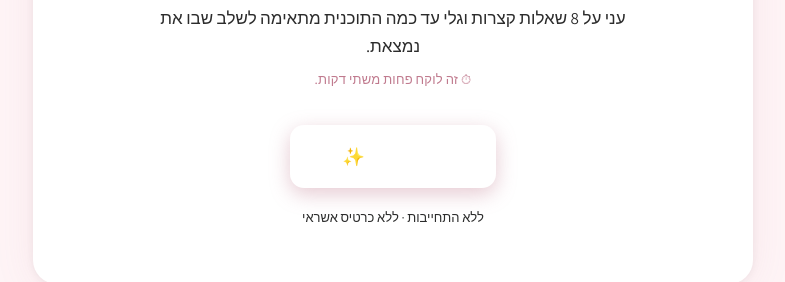
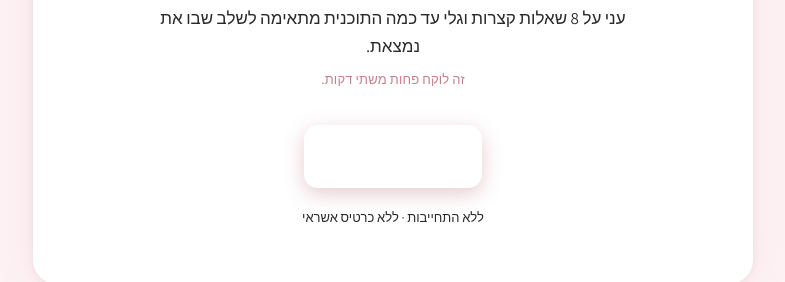
Before and after one commit to ortalkatzover/quiz-ortal, a React (Vite) app: page / in a window 1280 px wide. Shown: the part 313-595 px from the top of the page, without its empty margins (306-1091 px from the left). Built offline with nearby package versions, Linux system fonts and the light colour scheme.

Commit message:
Fix colors from image, remove emojis, replace long dashes with hyphens

```diff
--- a/src/components/FeedbackMessage.tsx
+++ b/src/components/FeedbackMessage.tsx
@@ -22,12 +22,8 @@ export default function FeedbackMessage({ text, visible }: FeedbackMessageProps)
             background: 'var(--color-primary-xlight)',
             border: '1px solid var(--color-border)',
             borderRadius: '12px',
-            display: 'flex',
-            alignItems: 'flex-start',
-            gap: '10px',
           }}
         >
-          <span style={{ fontSize: '18px', lineHeight: 1 }}>✨</span>
           <p style={{
             margin: 0,
             fontSize: '15px',
--- a/src/components/QuestionCard.tsx
+++ b/src/components/QuestionCard.tsx
@@ -170,7 +170,7 @@ export default function QuestionCard({
                   (e.currentTarget as HTMLButtonElement).style.boxShadow = '0 4px 16px rgba(192, 122, 142, 0.35)';
                 }}
               >
-                לשאלה הבאה ←
+                לשאלה הבאה
               </motion.button>
             )}
           </AnimatePresence>
@@ -200,7 +200,7 @@ export default function QuestionCard({
                 (e.currentTarget as HTMLButtonElement).style.textDecorationColor = 'transparent';
               }}
             >
-              ← חזרה לשאלה הקודמת
+              חזרה לשאלה הקודמת
             </button>
           )}
         </div>
--- a/src/components/QuizIntro.tsx
+++ b/src/components/QuizIntro.tsx
@@ -25,13 +25,12 @@ export default function QuizIntro({ onStart }: QuizIntroProps) {
           alignItems: 'center',
           justifyContent: 'center',
           margin: '0 auto 28px',
-          boxShadow: '0 8px 24px rgba(192, 122, 142, 0.3)',
+          boxShadow: '0 8px 24px rgba(196, 128, 140, 0.3)',
         }}
       >
         <svg width="34" height="34" viewBox="0 0 34 34" fill="none" aria-hidden="true">
-          <path d="M17 3C9.268 3 3 9.268 3 17s6.268 14 14 14 14-6.268 14-14S24.732 3 17 3z" stroke="white" strokeWidth="2" fill="none"/>
-          <path d="M17 11v6l4 2" stroke="white" strokeWidth="2" strokeLinecap="round"/>
-          <circle cx="17" cy="17" r="2" fill="white"/>
+          <circle cx="17" cy="17" r="13" stroke="white" strokeWidth="2" fill="none"/>
+          <path d="M17 11v7l4 2" stroke="white" strokeWidth="2" strokeLinecap="round"/>
         </svg>
       </motion.div>
 
@@ -78,7 +77,7 @@ export default function QuizIntro({ onStart }: QuizIntroProps) {
           letterSpacing: '0.2px',
         }}
       >
-        ⏱ זה לוקח פחות משתי דקות.
+        זה לוקח פחות משתי דקות.
       </motion.p>
 
       <motion.button
@@ -96,22 +95,22 @@ export default function QuizIntro({ onStart }: QuizIntroProps) {
           fontSize: '18px',
           fontWeight: 700,
           cursor: 'pointer',
-          boxShadow: '0 6px 20px rgba(192, 122, 142, 0.4)',
+          boxShadow: '0 6px 20px rgba(196, 128, 140, 0.4)',
           transition: 'transform 0.15s ease, box-shadow 0.15s ease',
           fontFamily: 'inherit',
           letterSpacing: '0.3px',
         }}
         onMouseEnter={(e) => {
           (e.currentTarget as HTMLButtonElement).style.transform = 'translateY(-2px)';
-          (e.currentTarget as HTMLButtonElement).style.boxShadow = '0 10px 28px rgba(192, 122, 142, 0.5)';
+          (e.currentTarget as HTMLButtonElement).style.boxShadow = '0 10px 28px rgba(196, 128, 140, 0.5)';
         }}
         onMouseLeave={(e) => {
           (e.currentTarget as HTMLButtonElement).style.transform = '';
-          (e.currentTarget as HTMLButtonElement).style.boxShadow = '0 6px 20px rgba(192, 122, 142, 0.4)';
+          (e.currentTarget as HTMLButtonElement).style.boxShadow = '0 6px 20px rgba(196, 128, 140, 0.4)';
         }}
         aria-label="התחל את השאלון"
       >
-        מתחילות ✨
+        מתחילות
       </motion.button>
 
       <motion.p
--- a/src/components/ResultScreen.tsx
+++ b/src/components/ResultScreen.tsx
@@ -9,7 +9,6 @@ interface ResultConfig {
   primaryButtonHref?: string;
   secondaryButton?: string;
   secondaryButtonHref?: string;
-  emoji: string;
   tagColor: string;
   tagBg: string;
   tagLabel: string;
@@ -17,7 +16,6 @@ interface ResultConfig {
 
 const RESULTS: Record<QuizResult, ResultConfig> = {
   high_match: {
-    emoji: '🌟',
     tagLabel: 'התאמה גבוהה',
     tagColor: '#7B4F5E',
     tagBg: '#FDE8EE',
@@ -30,7 +28,6 @@ const RESULTS: Record<QuizResult, ResultConfig> = {
     secondaryButton: 'דברי איתי בוואטסאפ',
   },
   potential: {
-    emoji: '✨',
     tagLabel: 'פוטנציאל מצוין',
     tagColor: '#6B5B8E',
     tagBg: '#EEE8F5',
@@ -38,12 +35,11 @@ const RESULTS: Record<QuizResult, ResultConfig> = {
     description:
       'יש לך בסיס טוב, ומה שחסר לך עכשיו הוא סדר, ביטחון וליווי.',
     subText:
-      'את לא צריכה להיות מוכנה במאה אחוז — את צריכה מסגרת שתעזור לך להתקדם צעד אחר צעד.',
+      'את לא צריכה להיות מוכנה במאה אחוז - את צריכה מסגרת שתעזור לך להתקדם צעד אחר צעד.',
     primaryButton: 'אני רוצה לבדוק התאמה עם אורטל',
     secondaryButton: 'דברי איתי בוואטסאפ',
   },
   not_ready: {
-    emoji: '💡',
     tagLabel: 'בשלב הזה',
     tagColor: '#7A6856',
     tagBg: '#F5EDE8',
@@ -72,13 +68,25 @@ export default function ResultScreen({ result, onRestart }: ResultScreenProps) {
       style={{ textAlign: 'center' }}
     >
       <motion.div
-        initial={{ scale: 0.5, opacity: 0 }}
+        initial={{ scale: 0.8, opacity: 0 }}
         animate={{ scale: 1, opacity: 1 }}
-        transition={{ delay: 0.1, type: 'spring', stiffness: 200, damping: 15 }}
-        style={{ fontSize: '56px', lineHeight: 1, marginBottom: '16px' }}
+        transition={{ delay: 0.1, duration: 0.4 }}
+        style={{
+          width: '64px',
+          height: '64px',
+          background: 'linear-gradient(135deg, var(--color-primary-light), var(--color-primary))',
+          borderRadius: '50%',
+          display: 'flex',
+          alignItems: 'center',
+          justifyContent: 'center',
+          margin: '0 auto 16px',
+          boxShadow: '0 6px 20px rgba(196, 128, 140, 0.3)',
+        }}
         aria-hidden="true"
       >
-        {cfg.emoji}
+        <svg width="28" height="28" viewBox="0 0 28 28" fill="none">
+          <path d="M7 14l5 5 9-9" stroke="white" strokeWidth="2.2" strokeLinecap="round" strokeLinejoin="round"/>
+        </svg>
       </motion.div>
 
       <motion.span
@@ -155,9 +163,7 @@ export default function ResultScreen({ result, onRestart }: ResultScreenProps) {
         style={{ display: 'flex', flexDirection: 'column', gap: '12px', maxWidth: '360px', marginInline: 'auto' }}
       >
         <button
-          onClick={() => {
-            if (cfg.primaryButtonHref) window.open(cfg.primaryButtonHref, '_blank');
-          }}
+          onClick={() => { if (cfg.primaryButtonHref) window.open(cfg.primaryButtonHref, '_blank'); }}
           style={{
             width: '100%',
             padding: '16px',
@@ -168,17 +174,17 @@ export default function ResultScreen({ result, onRestart }: ResultScreenProps) {
             fontSize: '16px',
             fontWeight: 700,
             cursor: 'pointer',
-            boxShadow: '0 4px 16px rgba(192, 122, 142, 0.35)',
+            boxShadow: '0 4px 16px rgba(196, 128, 140, 0.35)',
             fontFamily: 'inherit',
             transition: 'transform 0.15s ease, box-shadow 0.15s ease',
           }}
           onMouseEnter={(e) => {
             (e.currentTarget as HTMLButtonElement).style.transform = 'translateY(-1px)';
-            (e.currentTarget as HTMLButtonElement).style.boxShadow = '0 8px 24px rgba(192, 122, 142, 0.45)';
+            (e.currentTarget as HTMLButtonElement).style.boxShadow = '0 8px 24px rgba(196, 128, 140, 0.45)';
           }}
           onMouseLeave={(e) => {
             (e.currentTarget as HTMLButtonElement).style.transform = '';
-            (e.currentTarget as HTMLButtonElement).style.boxShadow = '0 4px 16px rgba(192, 122, 142, 0.35)';
+            (e.currentTarget as HTMLButtonElement).style.boxShadow = '0 4px 16px rgba(196, 128, 140, 0.35)';
           }}
         >
           {cfg.primaryButton}
@@ -186,9 +192,7 @@ export default function ResultScreen({ result, onRestart }: ResultScreenProps) {
 
         {cfg.secondaryButton && (
           <button
-            onClick={() => {
-              if (cfg.secondaryButtonHref) window.open(cfg.secondaryButtonHref, '_blank');
-            }}
+            onClick={() => { if (cfg.secondaryButtonHref) window.open(cfg.secondaryButtonHref, '_blank'); }}
             style={{
               width: '100%',
               padding: '15px',
@@ -244,7 +248,7 @@ export default function ResultScreen({ result, onRestart }: ResultScreenProps) {
             (e.currentTarget as HTMLButtonElement).style.background = 'none';
           }}
         >
-          ↺ התחילי את השאלון מחדש
+          התחילי מחדש
         </button>
       </motion.div>
     </motion.div>
--- a/src/data/questions.ts
+++ b/src/data/questions.ts
@@ -168,12 +168,12 @@ export const QUESTIONS: Question[] = [
         score: 3,
       },
       {
-        text: '4–6 שעות',
+        text: '4-6 שעות',
         feedback: 'זו השקעה טובה שתאפשר לך ליישם.',
         score: 3,
       },
       {
-        text: '2–4 שעות',
+        text: '2-4 שעות',
         feedback: 'אפשר להתקדם, אבל תצטרכי להיות ממוקדת.',
         score: 1,
       },
--- a/src/index.css
+++ b/src/index.css
@@ -2,14 +2,14 @@
 @import "tailwindcss";
 
 @theme {
-  --color-primary: #C07A8E;
-  --color-primary-dark: #9A5E72;
-  --color-primary-light: #F2D5DC;
-  --color-primary-xlight: #FEF4F6;
+  --color-primary: #C4808C;
+  --color-primary-dark: #A06070;
+  --color-primary-light: #EFC8D0;
+  --color-primary-xlight: #FEF2F4;
   --color-rose-card: #FDF0F3;
-  --color-text-main: #2C2C2C;
+  --color-text-main: #2A2A2A;
   --color-text-sub: #6B6B6B;
-  --color-border: #EDD5DB;
+  --color-border: #E8CDD2;
   --color-white: #FFFFFF;
 
   --font-sans: 'Assistant', 'Heebo', system-ui, sans-serif;
```
